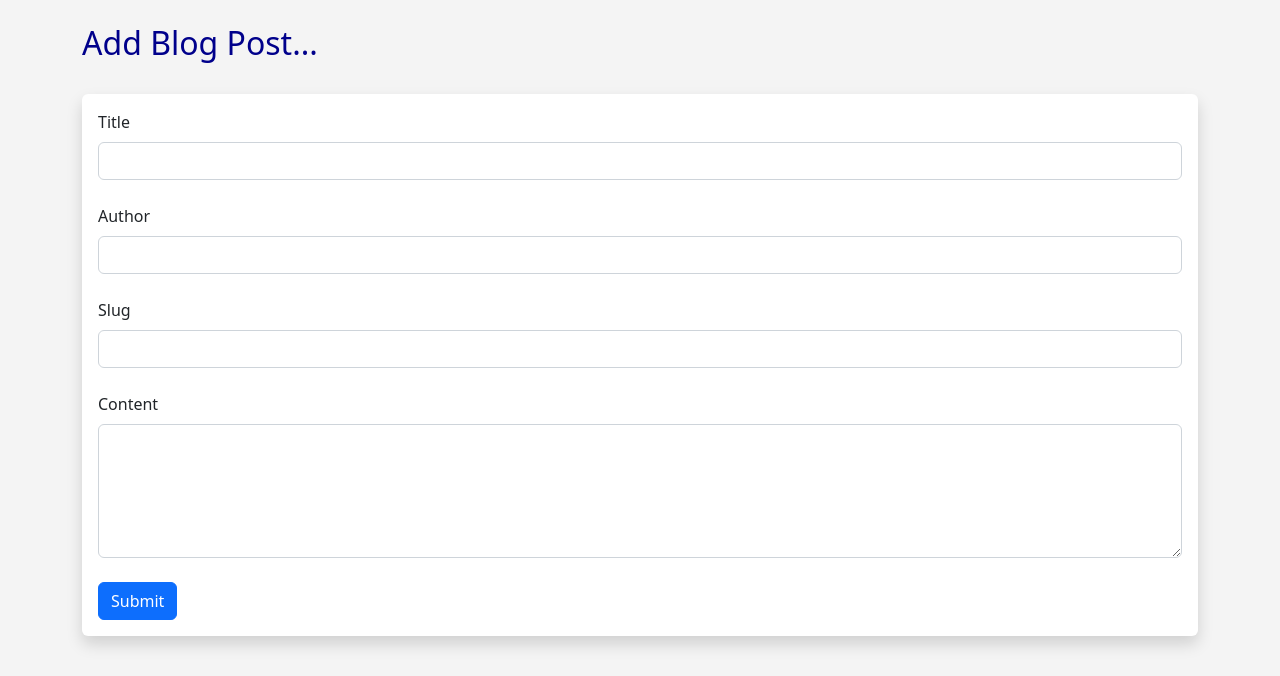
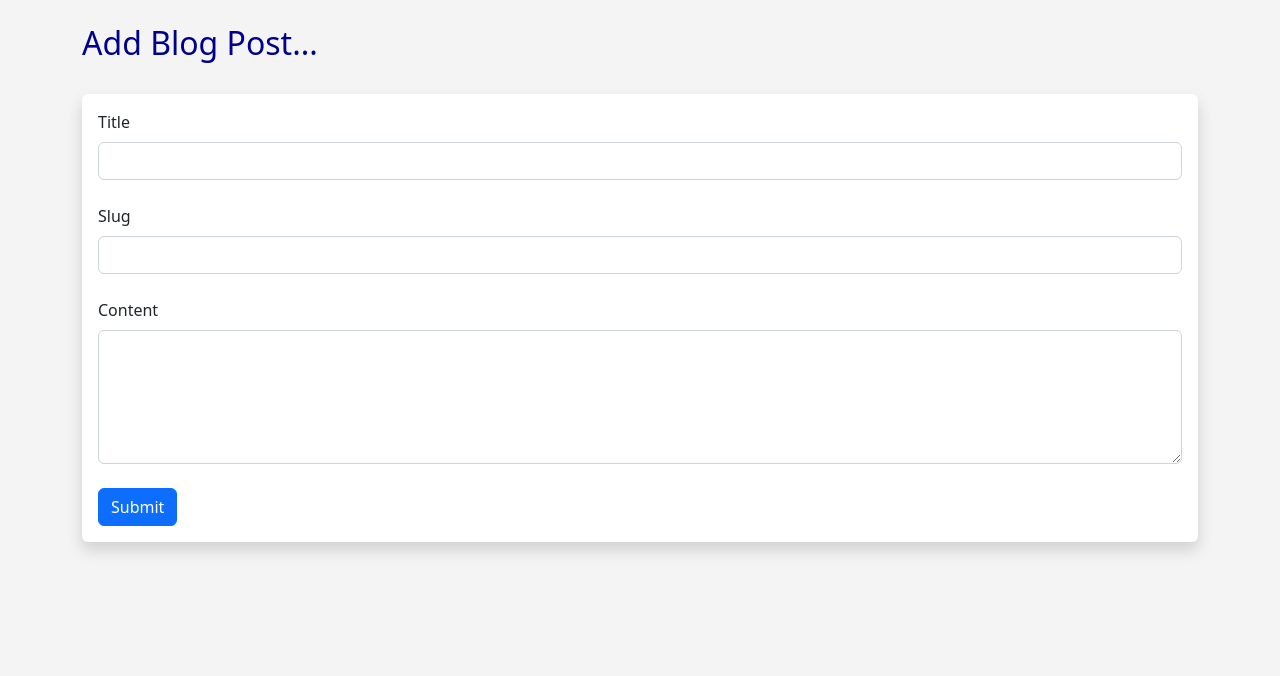
Before and after one commit to KQuiggins/flask_app, a Flask app: page /add-post in a window 1280 px wide. Shown: the part 56-732 px from the top of the page. Run offline with Flask 2, Linux system fonts and the light colour scheme; the visitor is signed in with stand-in values (Sample User, id 1).

Commit message:
added only person who created post can delete the post

```diff
--- a/app.py
+++ b/app.py
@@ -29,13 +29,13 @@ class Post(db.Model):
     id = db.Column(db.Integer, primary_key=True)
     title = db.Column(db.String(255))
     content = db.Column(db.Text)
-    author = db.Column(db.String(255))
+    # author = db.Column(db.String(255))
     date_posted = db.Column(db.DateTime, default=datetime.utcnow)
     slug = db.Column(db.String(255))
+    post_id = db.Column(db.Integer, db.ForeignKey('user.id'))
 
     def __repr__(self):
         return 'Blog post ' + str(self.id)
-
 
 
 # Create a class to represent the user
@@ -48,6 +48,7 @@ class User(db.Model, UserMixin):
     date_added = db.Column(db.DateTime, nullable=False,
                            default=datetime.utcnow)
     password_hash = db.Column(db.String(120))
+    posts = db.relationship('Post', backref='poster', lazy=True)
 
     @ property
     def password(self):
@@ -65,7 +66,6 @@ class User(db.Model, UserMixin):
         return '<Name: {}>'.format(self.name)
 
 
-
 # Flask Login
 login_manager = LoginManager()
 login_manager.init_app(app)
@@ -77,21 +77,20 @@ def load_user(user_id):
     return User.query.get(int(user_id))
 
 
-
-
 @ app.route('/add-post', methods=['GET', 'POST'])
 @login_required
 def add_post():
     form = PostForm()
     if form.validate_on_submit():
+        poster = current_user.id
         post = Post(title=form.title.data,
                     content=form.content.data,
-                    author=form.author.data,
+                    post_id=poster,
                     slug=form.slug.data)
         # clear the form
         form.title.data = ''
         form.content.data = ''
-        form.author.data = ''
+        #form.author.data = ''
         form.slug.data = ''
         # add the post to the database
         db.session.add(post)
@@ -100,10 +99,6 @@ def add_post():
         flash('Your post has been created!', 'success')
 
     return render_template('add_post.html', form=form)
-
-
-
-
 
 
 # create dashboard page
@@ -131,8 +126,6 @@ def dashboard():
     return render_template('dashboard.html')
 
 
-
-
 # delete records from the database
 @ app.route('/delete/<int:id>')
 def delete(id):
@@ -156,7 +149,6 @@ def delete(id):
                                form=form,
                                name=name,
                                our_users=our_users)
-
 
 
 # create logout page
@@ -187,23 +179,28 @@ def login():
     return render_template('login.html', form=form)
 
 
-
-
-
 @app.route('/posts/delete/<int:id>')
+@login_required
 def delete_post(id):
     post_to_delete = Post.query.get_or_404(id)
+    id = current_user.id
+    if id == post_to_delete.poster.id:
 
-    try:
-        db.session.delete(post_to_delete)
-        db.session.commit()
-        flash('Post deleted')
-        posts = Post.query.order_by(Post.date_posted)
-        return render_template('post.html', posts=posts)
+        try:
+            db.session.delete(post_to_delete)
+            db.session.commit()
+            flash('Post deleted')
+            posts = Post.query.order_by(Post.date_posted)
+            return render_template('post.html', posts=posts)
 
-    except:
+        except:
 
-        flash('Post was not deleted')
+            flash('Post was not deleted')
+            posts = Post.query.order_by(Post.date_posted)
+            return render_template('post.html', posts=posts)
+
+    else:
+        flash('Post was not deleted, you are not the author')
         posts = Post.query.order_by(Post.date_posted)
         return render_template('post.html', posts=posts)
 
@@ -221,7 +218,7 @@ def edit_post(id):
     form = PostForm()
     if form.validate_on_submit():
         post.title = form.title.data
-        post.author = form.author.data
+        #post.author = form.author.data
         post.slug = form.slug.data
         post.content = form.content.data
         # update the database
@@ -230,7 +227,7 @@ def edit_post(id):
         flash('Your post has been updated!', 'success')
         return redirect(url_for('posts', id=post.id))
     form.title.data = post.title
-    form.author.data = post.author
+    #form.author.data = post.author
     form.slug.data = post.slug
     form.content.data = post.content
     return render_template('edit_post.html', form=form)
@@ -241,10 +238,6 @@ def post():
     # Get the posts from the database
     posts = Post.query.order_by(Post.date_posted)
     return render_template('post.html', posts=posts)
-
-
-
-
 
 
 # update database
--- a/templates/add_post.html
+++ b/templates/add_post.html
@@ -23,10 +23,7 @@
 
                 {{form.title(class="form-control")}}
                 <br>
-                {{form.author.label(class="form-label")}}
 
-                {{form.author(class="form-control")}}
-                <br>
 
                 {{form.slug.label(class="form-label")}}
 
--- a/templates/edit_post.html
+++ b/templates/edit_post.html
@@ -23,10 +23,7 @@
 
         {{form.title(class="form-control")}}
         <br>
-        {{form.author.label(class="form-label")}}
 
-        {{form.author(class="form-control")}}
-        <br>
 
         {{form.slug.label(class="form-label")}}
 
--- a/templates/post.html
+++ b/templates/post.html
@@ -17,7 +17,7 @@
 {% for post in posts %}
 <div class="shadow p-3 mb-5 bg-body rounded">
     <a href="{{url_for('posts', id=post.id)}}"><h2>{{post.title}}</h2></a><br>
-    {{post.author}}<br>
+    {{post.poster.name}}<br>
     {{post.slug}}<br>
     {{post.date_posted}}<br>
     {{post.content}}<br><br>
--- a/templates/posts.html
+++ b/templates/posts.html
@@ -17,7 +17,7 @@
 
 <div class="shadow p-3 mb-5 bg-body rounded">
     <h2>{{post.title}}</h2><br>
-    {{post.author}}<br>
+    {{post.poster.name}}<br>
     {{post.slug}}<br>
     {{post.date_posted}}<br>
     {{post.content}}<br><br>
--- a/web_forms.py
+++ b/web_forms.py
@@ -17,7 +17,7 @@ class PostForm(FlaskForm):
     title = StringField('Title', validators=[DataRequired()])
     content = StringField('Content', validators=[
                           DataRequired()], widget=TextArea())
-    author = StringField('Author', validators=[DataRequired()])
+    author = StringField('Author')
     slug = StringField('Slug', validators=[DataRequired()])
     submit = SubmitField('Submit')
 
```
